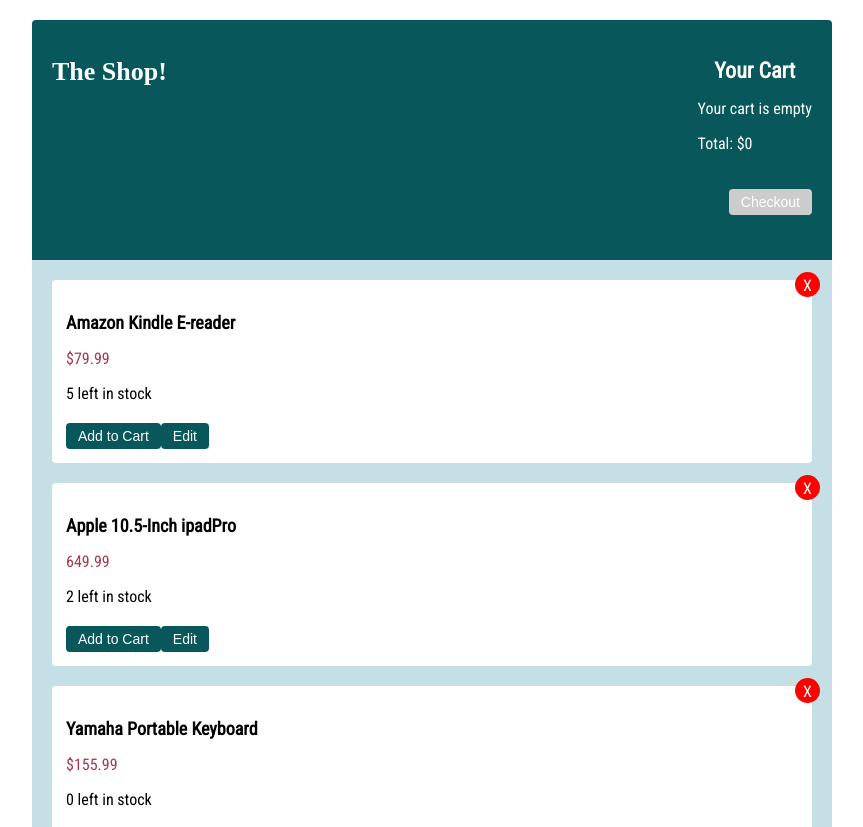
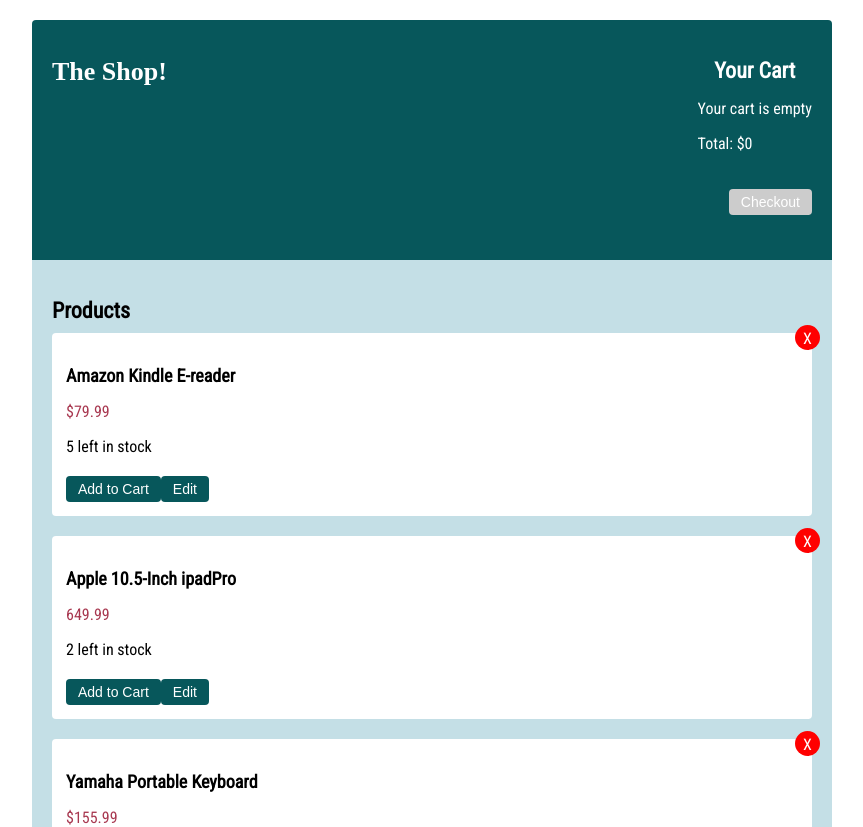
Before and after one commit to KimberlyRamirez/Shopping_cart, a React (Vite) app in the folder client/: page / in a window 1280 px wide. Shown: the top 827 px of the page, without its empty margins (208-1071 px from the left). Built offline with nearby package versions, Linux system fonts and the light colour scheme; a web font is replaced by a local one.

Commit message:
Adding updates

```diff
--- a/client/package.json
+++ b/client/package.json
@@ -21,14 +21,15 @@
   },
   "homepage": "https://github.com/KimberlyRamirez/Shopping_cart#readme",
   "dependencies": {
+    "axios": "^0.27.2",
     "react": "^18.2.0",
     "react-dom": "^18.2.0"
   },
   "devDependencies": {
     "eslint": "^8.23.1",
+    "http-proxy-middleware": "^2.0.6",
     "parcel": "^2.7.0",
     "prettier": "^2.7.1",
-    "process": "^0.11.10",
-    "http-proxy-middleware": "^2.0.6"
+    "process": "^0.11.10"
   }
 }
--- a/client/src/components/EditForm.js
+++ b/client/src/components/EditForm.js
@@ -1,13 +1,13 @@
 import { useState } from "react"
 
-const EditForm = ({ name, price, qty, handler }) => {
+const EditForm = ({ name, price, qty, onShowForm }) => {
   let [productValue, setProductValue] = useState(name)
   let [priceValue, setPriceValue] = useState(price)
   let [qtyValue, setQtyValue] = useState(qty)
 
   let cancelBtnHandler = (e) => {
     e.preventDefault()
-    handler(false)
+    onShowForm(false)
   }
 
   return (
--- /dev/null
+++ b/client/src/components/EditableProduct.js
@@ -0,0 +1,31 @@
+import EditForm from "./EditForm"
+import { useState } from "react"
+
+const EditableProduct = ({ name, price, qty }) => {
+  const [isFormVisible, setIsFormVisible] = useState(false)
+
+  const handleShowForm = (e) => {
+    e.preventDefault()
+    setIsFormVisible(true)
+  }
+  return (
+    <>
+      <div className="product">
+        <div className="product-details">
+          <h3>{name}</h3>
+          <p className="price">{price}</p>
+          <p className="quantity">{qty}</p>
+          {isFormVisible ? <EditForm name={name} price={price} qty={qty} onShowForm={handleShowForm}/> : ( <div className="actions product-actions">
+            <a className="button add-to-cart">Add to Cart</a>
+            <a className="button edit" onClick={handleShowForm}>Edit</a>
+          </div>
+          )}
+          <a className="delete-button"><span>X</span></a>
+        </div>
+      </div>
+
+    </>
+  )
+}
+
+export default EditableProduct
--- a/client/src/components/Product.js
+++ /dev/null
@@ -1,56 +0,0 @@
-import EditForm from "./EditForm"
-import { useState } from "react"
-
-const Product = ({ name, price, qty }) => {
-  const [editProductBtnPushed, selectEditProductBtnPushed] = useState(false)
-
-  const editProductHandler = (e) => {
-    e.preventDefault()
-    selectEditProductBtnPushed(true)
-  }
-
-  const ProductInfo = () => {
-    return (
-      <div className="product">
-        <div className="product-details">
-          <h3>{name}</h3>
-          <p className="price">{price}</p>
-          <p className="quantity">{qty}</p>
-          <div className="actions product-actions">
-            <a className="button add-to-cart">Add to Cart</a>
-            <a className="button edit" onClick={(e) => editProductHandler(e)}>Edit</a>
-          </div>
-          <a className="delete-button"><span>X</span></a>
-        </div>
-      </div>
-    )
-  }
-
-  const ProductInfoAndEditForm = () => {
-    return (
-      <div>
-        <div className="product">
-        <div className="product-details">
-          <h3>{name}</h3>
-          <p className="price">{price}</p>
-          <p className="quantity">{qty}</p>
-          <div className="actions product-actions">
-            <a className="button add-to-cart">Add to Cart</a>
-            <a className="button edit" onClick={(e) => editProductHandler(e)}>Edit</a>
-          </div>
-          <a className="delete-button"><span>X</span></a>
-        </div>
-        <EditForm handler={selectEditProductBtnPushed}/>
-      </div>
-      </div>
-    )
-  }
-
-  return (
-    <div>
-      {editProductBtnPushed ? <ProductInfoAndEditForm/> : <ProductInfo/> }
-    </div>
-  )
-}
-
-export default Product
--- a/client/src/components/ProductListing.js
+++ b/client/src/components/ProductListing.js
@@ -1,4 +1,4 @@
-import Product from "./Product"
+import EditableProduct from "./EditableProduct"
 import { useState } from "react"
 import AddProductForm from "./AddProductForm"
 
@@ -19,19 +19,20 @@
   return (
     <div>
       <div className="product-listing">
-        <Product
+      <h2>Products</h2>
+        <EditableProduct
           name="Amazon Kindle E-reader"
           price="$79.99"
           qty="5 left in stock"
         />
 
-        <Product
+        <EditableProduct
           name="Apple 10.5-Inch ipadPro"
           price="649.99"
           qty="2 left in stock"
         />
 
-        <Product
+        <EditableProduct
           name="Yamaha Portable Keyboard"
           price="$155.99"
           qty="0 left in stock"
--- a/client/src/services/shopping_cart.js
+++ b/client/src/services/shopping_cart.js
@@ -0,0 +1 @@
+import axios from 'axios';
```
Also changed, not shown: client/src/components/ProductInfo.js (added, +18 -0 lines), 1 other file (tests, documents, lock files or other folders).
